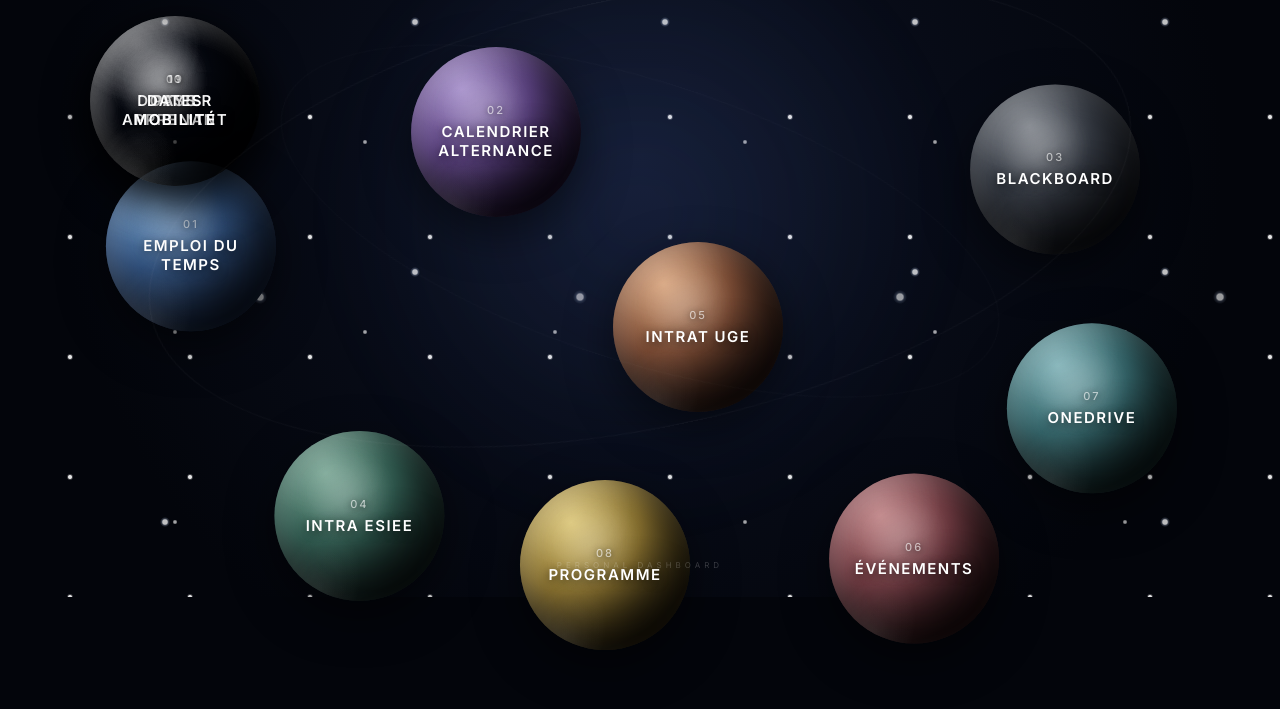
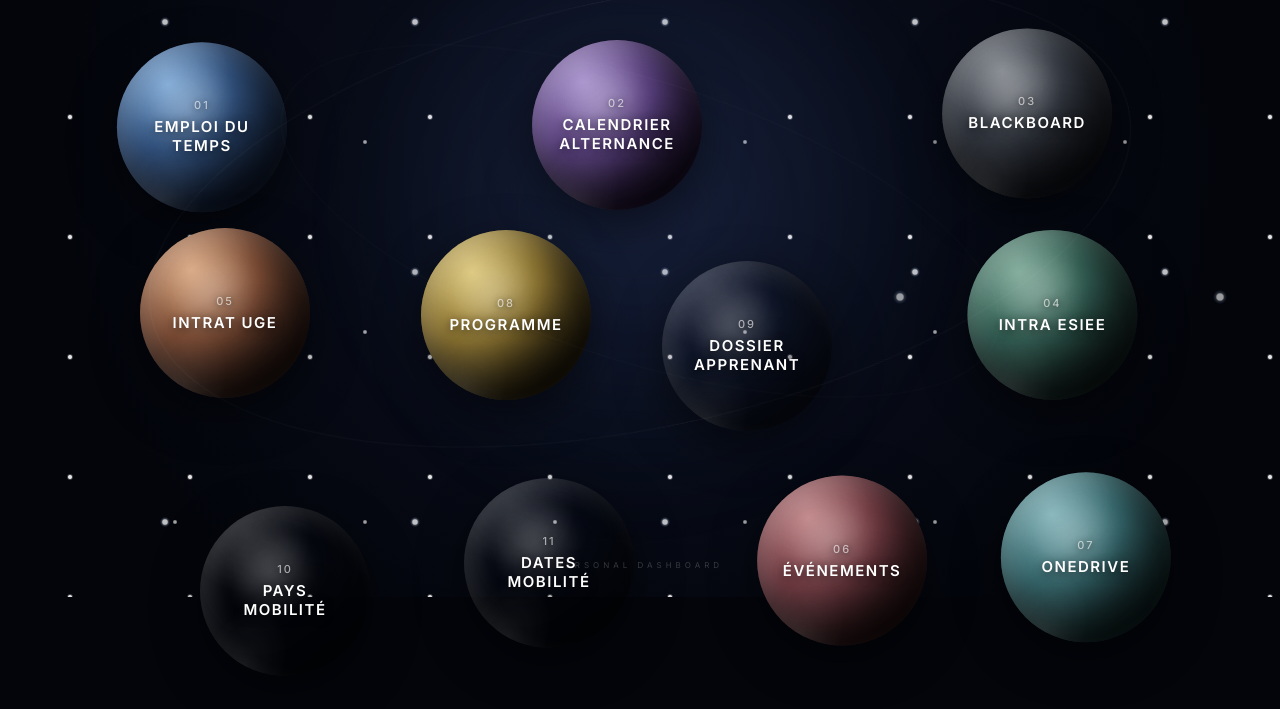
Before and after one commit to chandny01/dashboard-perso, a plain HTML site: page index.html in a window 1280 px wide. Shown: the part 203-912 px from the top of the page. Drawn offline with Linux system fonts and the light colour scheme.

Commit message:
Update style.css

```diff
--- a/style.css
+++ b/style.css
@@ -205,47 +205,21 @@ header p {
         z-index .3s;
 }
 
-
 /* positions */
 
-.planet-1 {
-    left: 5%;
-    top: 25%;
-}
+.planet-1  { left: 6%;  top: 8%;  }
+.planet-2  { left: 40%; top: 4%;  }
+.planet-3  { left: 74%; top: 9%;  }
 
-.planet-2 {
-    left: 29%;
-    top: 5%;
-}
+.planet-5  { left: 2%;  top: 36%; }
+.planet-8  { left: 27%; top: 40%; }
+.planet-9  { left: 52%; top: 35%; }
+.planet-4  { left: 77%; top: 39%; }
 
-.planet-3 {
-    right: 8%;
-    top: 17%;
-}
-
-.planet-4 {
-    left: 14%;
-    bottom: 8%;
-}
-
-.planet-5 {
-    left: 45%;
-    top: 38%;
-}
-
-.planet-6 {
-    right: 20%;
-    bottom: 5%;
-}
-
-.planet-7 {
-    right: 2%;
-    bottom: 30%;
-}
-.planet-8 {
-    left: 36%;
-    bottom: 0;
-}
+.planet-10 { left: 10%; top: 70%; }
+.planet-11 { left: 34%; top: 66%; }
+.planet-6  { left: 58%; top: 71%; }
+.planet-7  { left: 82%; top: 67%; }
 
 /* =========================================================
    PLANÈTES
```
